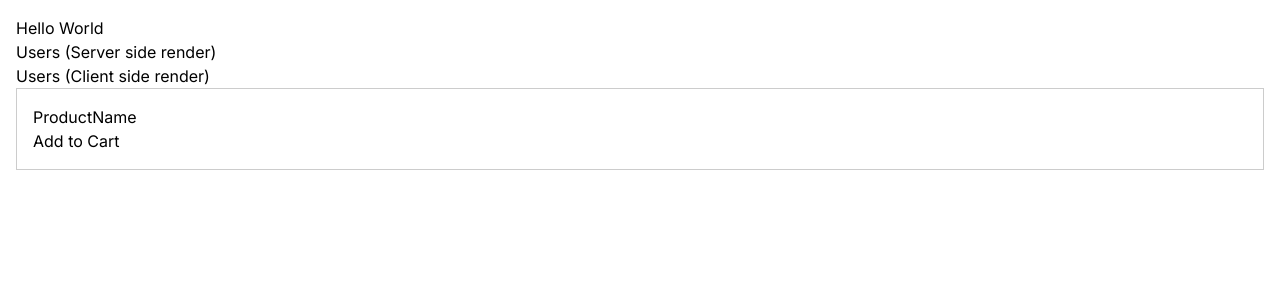
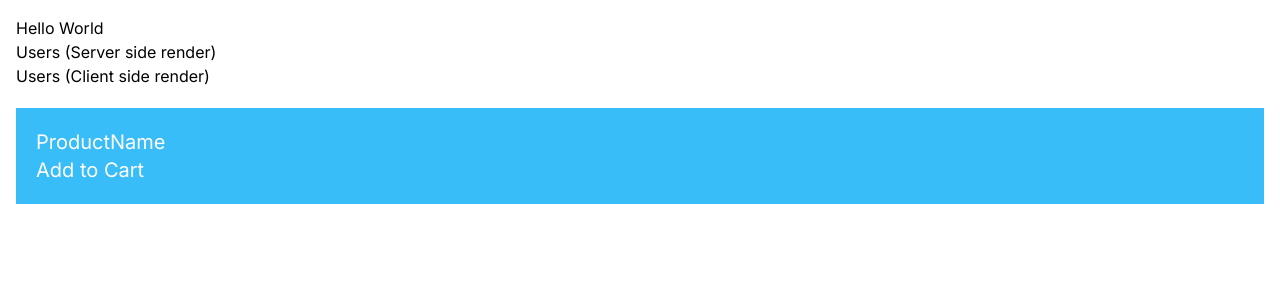
Before and after one commit to VirajAdiga/nextjs-full-stack, a Next.js app in the folder next-js-app/: page / in a window 1280 px wide. Shown: the top 300 px of the page. Built offline with nearby package versions, Linux system fonts and the light colour scheme.

Commit message:
Add styles from tailwind css

```diff
--- a/next-js-app/app/components/ProductCard.tsx
+++ b/next-js-app/app/components/ProductCard.tsx
@@ -1,10 +1,11 @@
 import React from 'react'
 import AddToCart from './AddToCart'
-import styles from './ProductCard.module.css'
+// import styles from './ProductCard.module.css'
 
 const ProductCard = () => {
   return (
-    <div className={styles.card}>
+    // <div className={styles.card}>
+    <div className='p-5 my-5 bg-sky-400 text-white text-xl hover:bg-sky-500'>
         <div>ProductName</div>
         <AddToCart/>
     </div>
```
